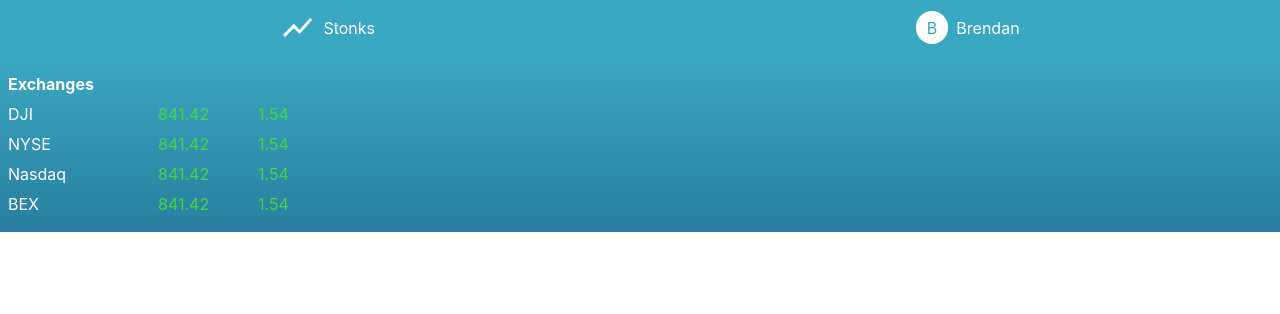
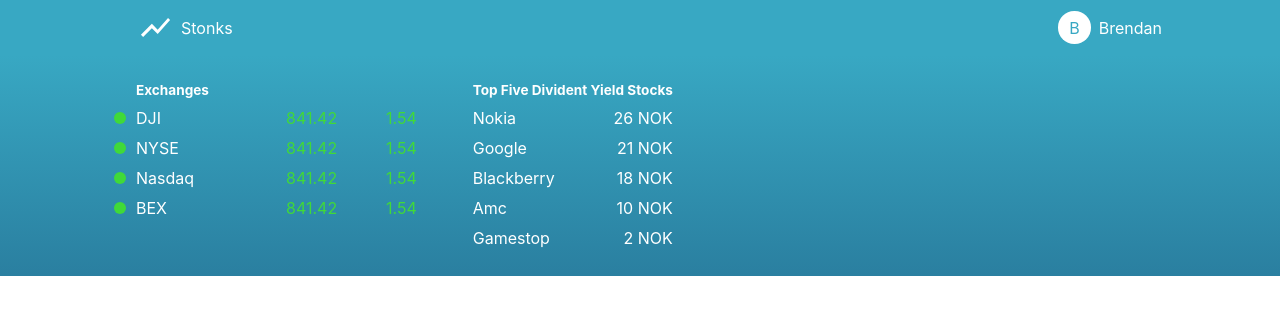
Before and after one commit to dearg-amadaun/stock-tracker-app, a React (Create React App) app: page / in a window 1280 px wide. Shown: the top 314 px of the page. Built offline with nearby package versions, Linux system fonts and the light colour scheme.

Commit message:
styling tweaks

```diff
--- a/src/App.js
+++ b/src/App.js
@@ -3,6 +3,9 @@
 import Header from './components/Header/Header';
 import Subheader from './components/Subheader/Subheader';
 import ExchangeList from './components/ExchangeList/ExchangeList';
+import TopFiveDividendStocksList from './components/TopFiveDividentStocksList/TopFiveDividendStocksList';
+
+import { getTopFiveDividendStocks } from './helpers';
 
 import data from './data.js'
 
@@ -12,6 +15,9 @@
      <Header />
      <Subheader>
        <ExchangeList exchanges={data.exchanges} />
+       <TopFiveDividendStocksList
+        stocks={getTopFiveDividendStocks(data.stocks)}
+        />
      </Subheader>
     </div>
   );
--- a/src/components/ExchangeList/ExchangeList.jsx
+++ b/src/components/ExchangeList/ExchangeList.jsx
@@ -5,13 +5,16 @@
 export default function ExchangeList(props) {
     const renderListItems = () => {
         return props.exchanges.map(exchange => {
-            return <li className={styles.listItem}>
-                <div className={styles.name}>{exchange.name}</div>
-                <div className={styles.index}>{exchange.index}</div>
-                <div className={styles.percentage}>{exchange.change}</div>
-            </li>
-        })
-    }
+            return (
+                <li className={styles.listItem} key={exchange.name}>
+                    <div className={styles.dot} />
+                    <div className={styles.name}>{exchange.name}</div>
+                    <div className={styles.index}>{exchange.index}</div>
+                    <div className={styles.percentage}>{exchange.change}</div>
+                </li>
+            );
+        });
+    };
 
     return (
         <div className={styles.container}>
--- a/src/components/ExchangeList/exchangeList.module.css
+++ b/src/components/ExchangeList/exchangeList.module.css
@@ -1,10 +1,11 @@
 .container {
     padding: 8px;
-    color: white;
+    color: #fff;
+    margin-right: 2.5rem;
 }
 
 .header {
-    font-size: 1rem;
+    font-size: 0.85rem;
 }
 
 .exchangeList {
@@ -16,6 +17,7 @@
 .listItem {
     display: flex;
     margin: 10px 0px;
+    position: relative;
 }
 
 .name {
@@ -30,3 +32,13 @@
 .percentage {
     color: var(--exchange-green);
 }
+
+.dot {
+    width: 12px;
+    height: 12px;
+    border-radius: 50%;
+    position: absolute;
+    left: -22px;
+    top: 4px;
+    background-color: var(--exchange-green);
+}
--- a/src/components/Header/Header.jsx
+++ b/src/components/Header/Header.jsx
@@ -7,6 +7,7 @@
 export default function Header() {
     return (
         <header className={styles.header}>
+            <div className={styles.container}>
                 <div className={styles.logoContainer}>
                     <Logo className={styles.logo}/>
                     <span>Stonks</span>
@@ -16,6 +17,7 @@
                     <div className={styles.user}>B</div>
                     <span>Brendan</span>
                 </div>
+            </div>
         </header>
     )
 };
--- a/src/components/Header/header.module.css
+++ b/src/components/Header/header.module.css
@@ -5,6 +5,14 @@
     display: flex;
     justify-content: space-around;
     color: white;
+}
+
+.container {
+    max-width: var(--site-width);
+    margin: 0 auto;
+    display: flex;
+    justify-content: space-between;
+    width: 100%;
 }
 
 .logoContainer {
--- a/src/components/Subheader/subheader.module.css
+++ b/src/components/Subheader/subheader.module.css
@@ -6,8 +6,9 @@
         );
     }
 
-.conatiner {
+    .container {
         max-width: var(--site-width);
         margin: 0 auto;
         padding: 10px;
+        display: flex;
 }
--- /dev/null
+++ b/src/components/TopFiveDividentStocksList/TopFiveDividendStocksList.jsx
@@ -0,0 +1,23 @@
+import React from 'react';
+
+import styles from './topFiveDividendStocksList.module.css'
+
+export default function TopFiveDividendStocksList(props) {
+    const renderListItems = () => {
+        return props.stocks.map(stock => {
+            return (
+                <li className={styles.listItem} key={stock.ticker}>
+                    <div>{stock.name}</div>
+                    <div>{stock.amount} NOK</div>
+                </li>
+            );
+        });
+    };
+
+    return (
+        <div className={styles.container}>
+            <h1 className={styles.header}>Top Five Divident Yield Stocks</h1>
+            <ul className={styles.dividendList}>{renderListItems()}</ul>
+        </div>
+    );
+};
--- /dev/null
+++ b/src/components/TopFiveDividentStocksList/topFiveDividendStocksList.module.css
@@ -0,0 +1,22 @@
+.container {
+    padding: 8px;
+    color: #fff;
+}
+
+.header {
+    font-size: 0.85rem;
+}
+
+.dividendList {
+    list-style-type: none;
+    margin: 0;
+    padding: 0;
+}
+
+.listItem {
+    display: flex;
+    margin: 10px 0px;
+    position: relative;
+    width: 200px;
+    justify-content: space-between;
+}
--- a/src/data.js
+++ b/src/data.js
@@ -29,6 +29,10 @@
             ask: 135.8,
             sector: "Industry",
             dividends: {
+                2022: 22,
+                2021: 21,
+                2020: 20,
+                2019: 19,
                 2018: 18,
                 2017: 17,
                 2016: 16,
@@ -36,7 +40,83 @@
             },
             homepage: "https://www.google.com/",
             investorpage: "https://www.google.com/"
-        }
+        },
+        {
+            name: "Gamestop",
+            ticker: "GME",
+            bid: 128.5,
+            ask: 129.0,
+            sector: "Industry",
+            dividends: {
+                2022: 1,
+                2021: 2,
+                2020: 3,
+                2019: 4,
+                2018: 5,
+                2017: 6,
+                2016: 7,
+                2015: 8
+            },
+            homepage: "https://www.google.com/",
+            investorpage: "https://www.google.com/"
+        },
+        {
+            name: "Amc",
+            ticker: "AMC",
+            bid: 145.5,
+            ask: 144.7,
+            sector: "Industry",
+            dividends: {
+                2022: 9,
+                2021: 10,
+                2020: 11,
+                2019: 12,
+                2018: 13,
+                2017: 14,
+                2016: 15,
+                2015: 16
+            },
+            homepage: "https://www.google.com/",
+            investorpage: "https://www.google.com/"
+        },
+        {
+            name: "Blackberry",
+            ticker: "BB",
+            bid: 145.5,
+            ask: 144.7,
+            sector: "Industry",
+            dividends: {
+                2022: 17,
+                2021: 18,
+                2020: 19,
+                2019: 20,
+                2018: 21,
+                2017: 22,
+                2016: 23,
+                2015: 24
+            },
+            homepage: "https://www.google.com/",
+            investorpage: "https://www.google.com/"
+        },
+        {
+            name: "Nokia",
+            ticker: "NOK",
+            bid: 145.5,
+            ask: 144.7,
+            sector: "Industry",
+            dividends: {
+                2022: 25,
+                2021: 26,
+                2020: 27,
+                2019: 28,
+                2018: 29,
+                2017: 30,
+                2016: 31,
+                2015: 32
+            },
+            homepage: "https://www.google.com/",
+            investorpage: "https://www.google.com/"
+        },
     ]
 }
 
--- /dev/null
+++ b/src/helpers.js
@@ -0,0 +1,29 @@
+export const sortStocksByDividendYield = (stocks) => {
+    const year = getCurrentYear();
+
+    const sorted = stocks.sort((stockA, stockB) => {
+        return stockB.dividends[year] - stockA.dividends[year];
+    });
+
+    return sorted
+};
+
+export const getTopFiveDividendStocks = (stocks) => {
+    const sorted = sortStocksByDividendYield(stocks)
+    const year = getCurrentYear();
+
+    return sorted.slice(0, 5).map(stock => {
+        return {
+            ticker: stock.ticker,
+            name: stock.name,
+            amount: stock.dividends[year]
+        };
+    });
+};
+
+export const getCurrentYear = () => {
+    const date = new Date ();
+    const year = date.getFullYear();
+
+    return year;
+};
```
Lines whose indentation alone changed are shown as unchanged.
